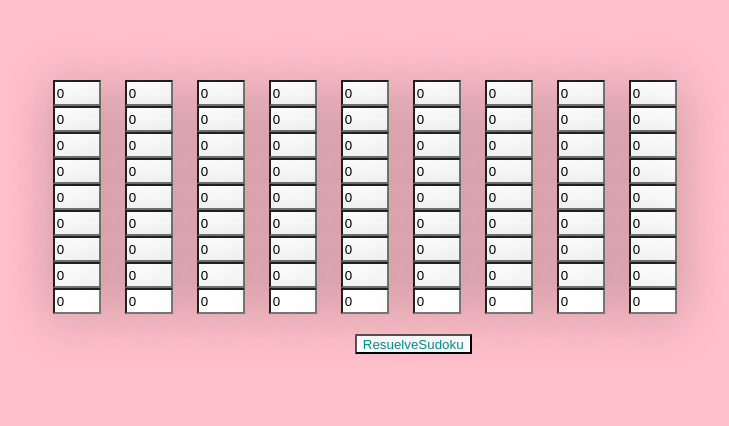
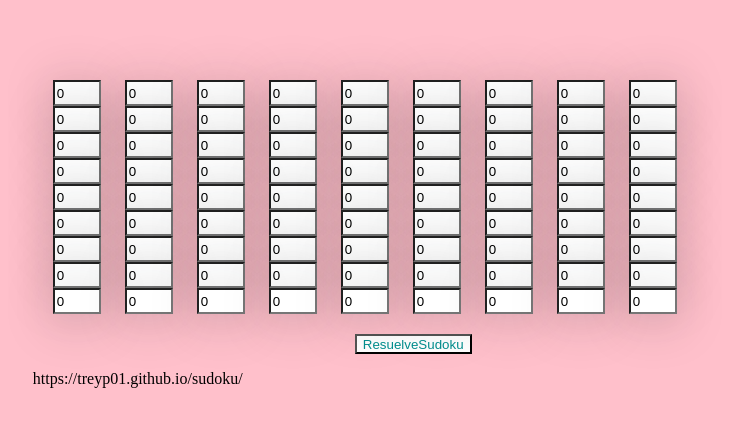
Before and after one commit to treyp01/sudoku, a plain HTML site: page index.html in a window 1280 px wide. Shown: the part 70-496 px from the top of the page, without its empty margins (228-957 px from the left). Drawn offline with Linux system fonts and the light colour scheme.

Commit message:
Update index.html

```diff
--- a/index.html
+++ b/index.html
@@ -116,6 +116,8 @@
 
         <button class="buttonsolve" id="buttonRecogevalor_ID_id" onclick="solve()">ResuelveSudoku</button>
 
+        <p class="parrafo" >https://treyp01.github.io/sudoku/</p>
+
 
         <script src="./resuelveSudoku22.js"></script>
     </div>
```
